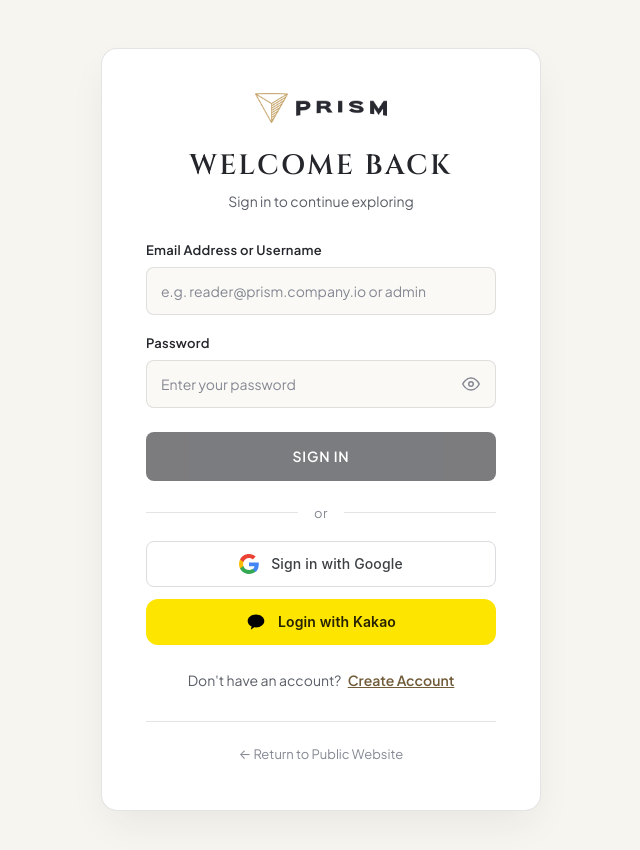
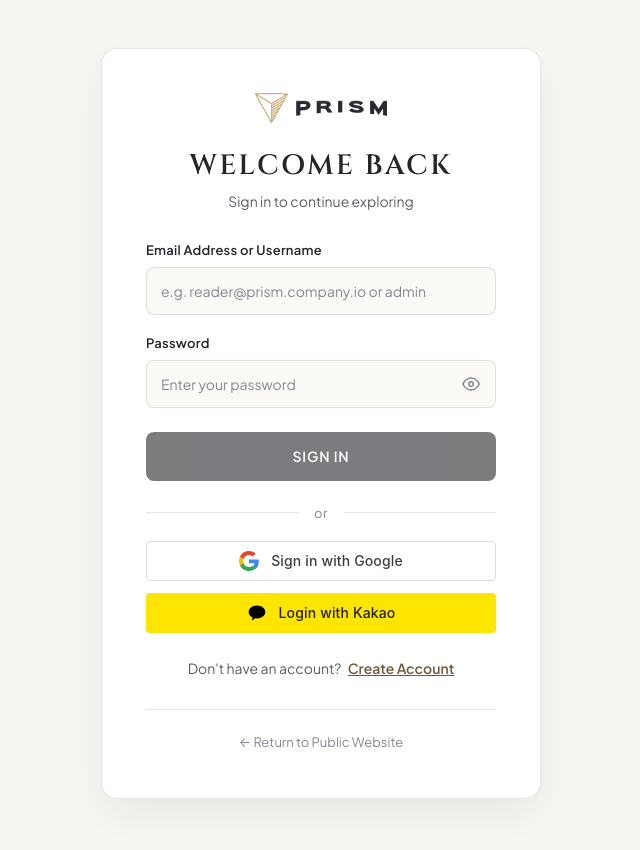
Before and after one commit to nalkarowndal/Com, a React (Vite) app: page /admin/login in a window 1280 px wide. Shown: the top 850 px of the page, without its empty margins (319-959 px from the left). Built offline with nearby package versions, Linux system fonts and the light colour scheme; no server answers.

Commit message:
fix(auth): unify Google and Kakao login button sizes and force English locale for Google Identity Services

```diff
--- a/index.html
+++ b/index.html
@@ -12,8 +12,8 @@
     <link rel="preconnect" href="https://fonts.googleapis.com" />
     <link rel="preconnect" href="https://fonts.gstatic.com" crossorigin />
     <link href="https://fonts.googleapis.com/css2?family=Cinzel:wght@400;500;600;700&family=Plus+Jakarta+Sans:ital,wght@0,300;0,400;0,500;0,600;0,700;1,400&display=swap" rel="stylesheet" />
-    <!-- Google Identity Services (GIS) Client -->
-    <script src="https://accounts.google.com/gsi/client" async defer></script>
+    <!-- Google Identity Services (GIS) Client (English Locale) -->
+    <script src="https://accounts.google.com/gsi/client?hl=en" async defer></script>
   </head>
   <body>
     <div id="root"></div>
--- a/src/assets/scss/_auth.scss
+++ b/src/assets/scss/_auth.scss
@@ -453,11 +453,29 @@
       width: 100%;
       display: flex;
       justify-content: center;
+      align-items: center;
+    }
+
+    .google-auth-wrap {
+      min-height: 40px;
+
+      /* Ensure Google GIS standard button element fills container width and matches 40px height */
+      > div,
+      iframe,
+      .nsm7Bb-HzV7m-LgbsSe,
+      [role="button"] {
+        width: 100% !important;
+        max-width: 100% !important;
+        height: 40px !important;
+        box-sizing: border-box !important;
+        border-radius: 4px !important;
+      }
     }
 
     .btn-social {
       width: 100%;
-      height: 46px;
+      height: 40px;
+      min-height: 40px;
       display: inline-flex;
       align-items: center;
       justify-content: center;
@@ -469,6 +487,7 @@
       cursor: pointer;
       transition: all var(--transition-fast);
       box-sizing: border-box;
+      border-radius: 4px;
 
       .social-icon {
         flex-shrink: 0;
@@ -489,7 +508,8 @@
       background: #FFFFFF;
       color: #3C4043;
       border: 1px solid #DADCE0;
-      border-radius: 8px;
+      border-radius: 4px;
+      height: 40px;
 
       &:hover:not(:disabled) {
         background: #F8F9FA;
@@ -502,13 +522,14 @@
       }
     }
 
-    /* Kakao Official Button: #FEE500 bg, 12px border radius, 85% black text */
+    /* Kakao Official Button: #FEE500 bg, 4px border radius to match Google, 85% black text */
     .btn-kakao-official {
       background: #FEE500;
       color: rgba(0, 0, 0, 0.85);
       border: none;
-      border-radius: 12px;
-      font-weight: 600;
+      border-radius: 4px;
+      height: 40px;
+      font-weight: 500;
 
       &:hover:not(:disabled) {
         background: #FDD835;
--- a/src/pages/auth/LoginPage.jsx
+++ b/src/pages/auth/LoginPage.jsx
@@ -71,8 +71,13 @@ export default function LoginPage() {
   // Initialize official Google Identity Services if client ID is configured and SDK is loaded
   useEffect(() => {
     if (!authConfig.isGoogleConfigured || !authConfig.googleClientId) return;
-    if (typeof window === 'undefined' || !window.google?.accounts?.id) return;
     if (!googleBtnContainerRef.current) return;
+
+    let isCancelled = false;
+
+    const renderGoogleButton = () => {
+      if (isCancelled || !googleBtnContainerRef.current) return false;
+      if (typeof window === 'undefined' || !window.google?.accounts?.id) return false;
 
       try {
         window.google.accounts.id.initialize({
@@ -92,7 +97,10 @@ export default function LoginPage() {
           },
         });
 
-      // Clear any prior rendered element before re-rendering
+        // Compute current container width to match Kakao button exactly
+        const containerWidth = googleBtnContainerRef.current.offsetWidth || 350;
+        const targetWidth = Math.max(200, Math.min(Math.floor(containerWidth), 400));
+
         googleBtnContainerRef.current.innerHTML = '';
         window.google.accounts.id.renderButton(googleBtnContainerRef.current, {
           theme: 'outline',
@@ -100,11 +108,43 @@ export default function LoginPage() {
           text: 'signin_with',
           shape: 'rectangular',
           logo_alignment: 'left',
-        width: 380,
+          width: targetWidth,
+          locale: 'en',
         });
+        return true;
       } catch (err) {
         console.warn('Google Identity Services render failed:', err);
+        return false;
       }
+    };
+
+    if (!renderGoogleButton()) {
+      const interval = setInterval(() => {
+        if (renderGoogleButton()) {
+          clearInterval(interval);
+        }
+      }, 100);
+
+      const timeout = setTimeout(() => {
+        clearInterval(interval);
+      }, 5000);
+
+      return () => {
+        isCancelled = true;
+        clearInterval(interval);
+        clearTimeout(timeout);
+      };
+    }
+
+    const handleResize = () => {
+      renderGoogleButton();
+    };
+    window.addEventListener('resize', handleResize);
+
+    return () => {
+      isCancelled = true;
+      window.removeEventListener('resize', handleResize);
+    };
   }, [authConfig.isGoogleConfigured, authConfig.googleClientId, loginWithGoogle, handlePostLoginNavigation]);
 
   const handleSubmit = async (e) => {
```
Also changed, not shown: 25 other files (tests, documents, lock files or other folders). Lines whose indentation alone changed are shown as unchanged.
